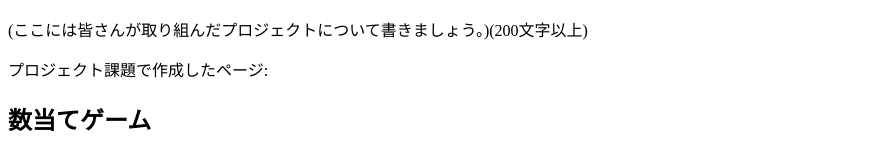
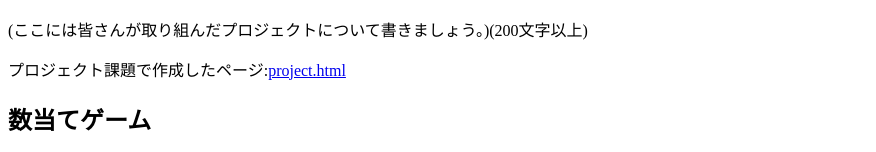
Before and after one commit to G384022023/medialabo, a plain HTML site: page index.html in a window 1280 px wide. Shown: the part 226-378 px from the top of the page, without its empty margins (0-876 px from the left). Drawn offline with Linux system fonts and the light colour scheme.

Commit message:
第1回 WWWとHTML

```diff
--- a/index.html
+++ b/index.html
@@ -10,7 +10,7 @@
     <p>(ここにはこのテーマの学習の目的と目標を記載してください。シラバスを参考にしましょう。)(100文字)</p>
     <h2>プロジェクト課題について</h2>
     <p>(ここには皆さんが取り組んだプロジェクトについて書きましょう。)(200文字以上)</p>
-    <p>プロジェクト課題で作成したページ:<a href="project.html"></a></p>
+    <p>プロジェクト課題で作成したページ:<a href="project.html" target="_blank">project.html</a></p>
     <h2>数当てゲーム</h2>
     <p>(このテーマの第3回から数当てゲームを作りますので、その後にゲームの概要を説明してください。(200文字以上)</p>
     <p>数当てゲームのページ:</p>
@@ -22,6 +22,5 @@
     <h3>第3回 JavaScript の基本</h3>
     <h3>第4回 DOM と JavaScript</h3>
     <h3>第5回 イベント処理</h3>
-
   </body>
 </html>
```
